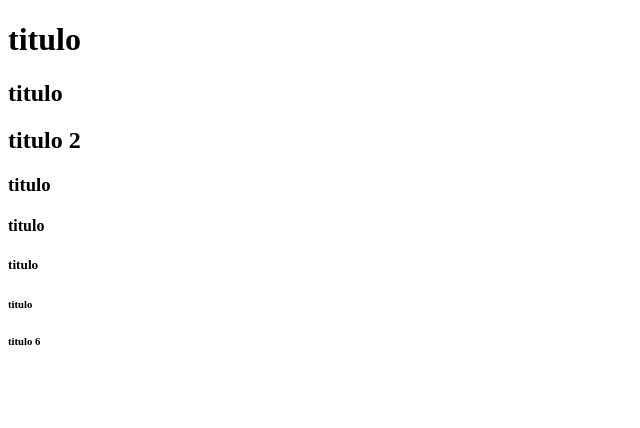
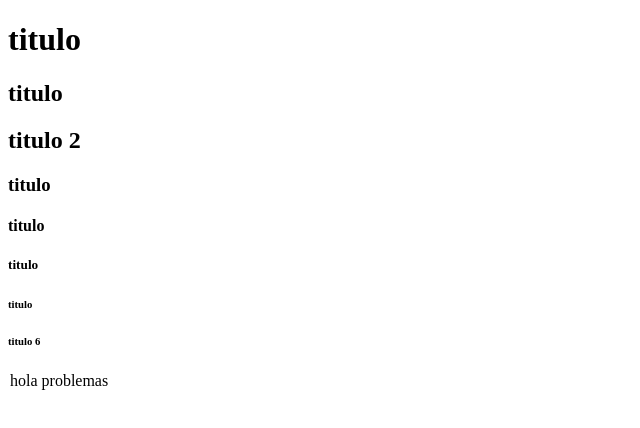
Before and after one commit to leandropl15/practica-LGDM, a plain HTML site: page index.html in a window 1280 px wide. Shown: the whole page, without its empty margins (0-640 px from the left). Drawn offline with Linux system fonts and the light colour scheme.

Commit message:
otro cambio

```diff
--- a/index.html
+++ b/index.html
@@ -15,6 +15,8 @@
     <h5>titulo </h5>
     <h6>titulo </h6>
     <h6>titulo 6</h6>
+    <legend>hola problemas</legend>
+
 
 
 
```
